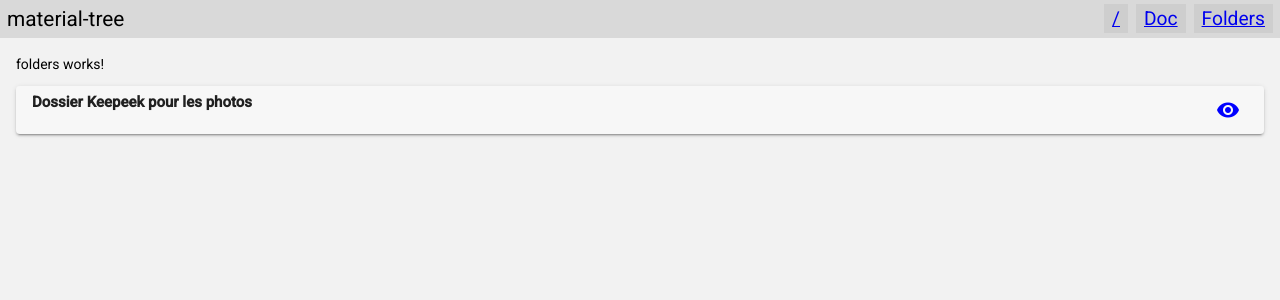
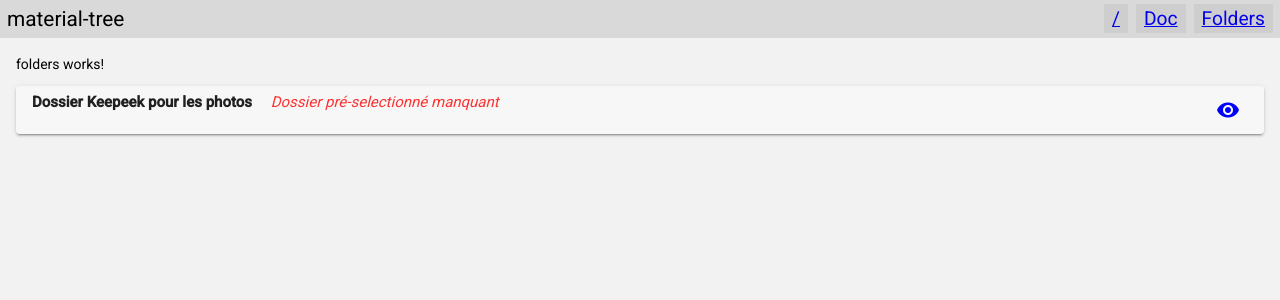
Before and after one commit to MarcMonchablon/material-dynamic-tree, an Angular app: page /examples/folders in a window 1280 px wide. Shown: the top 300 px of the page. Built offline with nearby package versions, Linux system fonts and the light colour scheme.

Commit message:
check folder after an error is resolved if preselected folder isn't found

```diff
--- a/src/app/components/dynamic-tree/dynamic-tree.component.html
+++ b/src/app/components/dynamic-tree/dynamic-tree.component.html
@@ -4,6 +4,9 @@
       <mat-panel-title>
         <h4 [class.required]="treeRequired && selectedFolderId === null">
           Dossier Keepeek pour les photos <span *ngIf="treeRequired"> *</span>
+          <span class="selected-folder-not-found" *ngIf="selectedFolderMissing">
+            Dossier pré-selectionné manquant
+          </span>
         </h4>
         <mat-icon aria-label="visibility icon" class="description-on" *ngIf="!showFolderTree"> visibility </mat-icon>
         <mat-icon aria-label="visibility_off icon" class="description-off" *ngIf="showFolderTree">
--- a/src/app/components/dynamic-tree/dynamic-tree.component.scss
+++ b/src/app/components/dynamic-tree/dynamic-tree.component.scss
@@ -10,6 +10,13 @@
     margin-left: 1em;
     background: rgba(0, 0, 0 , 0.1);
   }
+}
+
+.selected-folder-not-found {
+  margin-left: 1em;
+  color: rgba(255, 0, 0, 0.8);
+  font-weight: normal;
+  font-style: italic;
 }
 
 .folder-tree-accordion {
--- a/src/app/components/dynamic-tree/dynamic-tree.component.ts
+++ b/src/app/components/dynamic-tree/dynamic-tree.component.ts
@@ -44,7 +44,7 @@ type DataSourceEvent =
   | { type: DataSourceEventType.CHILD_NODES_FETCHED, nodes: FlatFolderNode[] }
   | { type: DataSourceEventType.END_OF_QUEUE_REACHED };
 
-type PreSelectionCallbackFn = (node: FlatFolderNode | null, canceled: boolean) => void;
+type PreSelectionCallbackFn = (node: FlatFolderNode | null, endOfQueueReached: boolean) => void;
 
 
 @Component({
@@ -61,7 +61,8 @@ export class DynamicTreeComponent implements OnInit {
   treeControl!: FlatTreeControl<FlatFolderNode>;
   showFolderTree = false;
   selectedFolderId: string | null = null;
-  parentsOfSelectedFolder: Record<string, boolean> = {}
+  selectedFolderMissing: boolean = false;
+  parentsOfSelectedFolder: Record<string, boolean> = {};
 
   constructor(
     private foldersSrv: FoldersService,
@@ -75,22 +76,18 @@ export class DynamicTreeComponent implements OnInit {
   ngOnInit(): void {
     const defaultValue = (this.treeForm.value.trim() !== '') ? this.treeForm.value : null;
     this.selectedFolderId = defaultValue
-    this.dataSource.preSelectValue(this.selectedFolderId, (node: FlatFolderNode | null, canceled) => {
-
+    this.dataSource.preSelectValue(this.selectedFolderId, (node: FlatFolderNode | null, endOfQueueReached) => {
+      this.selectedFolderMissing = endOfQueueReached;
       if (node) {
         const parentsDict = node.parentIds.reduce((acc, id) => ({...acc, [id]: true}), {});
         this.parentsOfSelectedFolder = parentsDict;
       }
-      console.group('[DynamicTreeComponent] onDataFetched');
-      console.log('defaultValue: ', defaultValue);
-      console.log('node: ', node);
-      console.log('canceled: ', canceled);
-      console.groupEnd();
     });
   }
 
   public onSelectionToggle(node: FlatFolderNode, change: MatCheckboxChange): void {
     this.dataSource.cancelPreSelection();
+    this.selectedFolderMissing = false;
     if (change.checked) {
       const parentsDict = node.parentIds.reduce((acc, id) => ({...acc, [id]: true}), {});
       this.selectedFolderId = node.folderId;
@@ -101,7 +98,12 @@ export class DynamicTreeComponent implements OnInit {
   }
 
   public retryFailedFetch(node: FlatFolderNode): void {
-    this.dataSource.fetchSubFolders(node);
+    const triggerSearch = this.dataSource.hasUnresolvedPreSelection();
+    this.dataSource.fetchSubFolders(node).then(() => {
+      if (triggerSearch) {
+        this.dataSource.searchMoreNodesForPreSelection();
+      }
+    });
   }
 
   public hasChild(index: number, node: FlatFolderNode): boolean {
@@ -393,7 +395,7 @@ class FoldersDataSource implements DataSource<FlatFolderNode> {
           break;
         case DataSourceEventType.END_OF_QUEUE_REACHED:
           console.warn('[DynamicTree::preSelectValue] End of queue reached.');
-          this.preSelection.cb(null, false);
+          this.preSelection.cb(null, true);
           break;
       }
     });
@@ -405,13 +407,18 @@ class FoldersDataSource implements DataSource<FlatFolderNode> {
 
   public cancelPreSelection(): void {
     this.preSelection.canceled = true;
-    this.preSelection.cb(null, true);
+    this.preSelection.cb(null, false);
+  }
+
+  public hasUnresolvedPreSelection(): boolean {
+    const preSelectionWasResolved = this.preSelection.canceled || this.preSelection.found;
+    return !preSelectionWasResolved;
   }
 
   /** Trigger recursive calls to API in search of the node matching the preselected folderId. */
-  private async searchMoreNodesForPreSelection(): Promise<void> {
+  public async searchMoreNodesForPreSelection(): Promise<void> {
     const MAX_ITERATION_COUNT = 30;
-    let searchComplete = false;
+    let searchComplete = this.preSelection.canceled || this.preSelection.found;
     let remainingNodes = this.getBreadthFirstListOfNodesToLoad();
 
     let i = 0;
```
